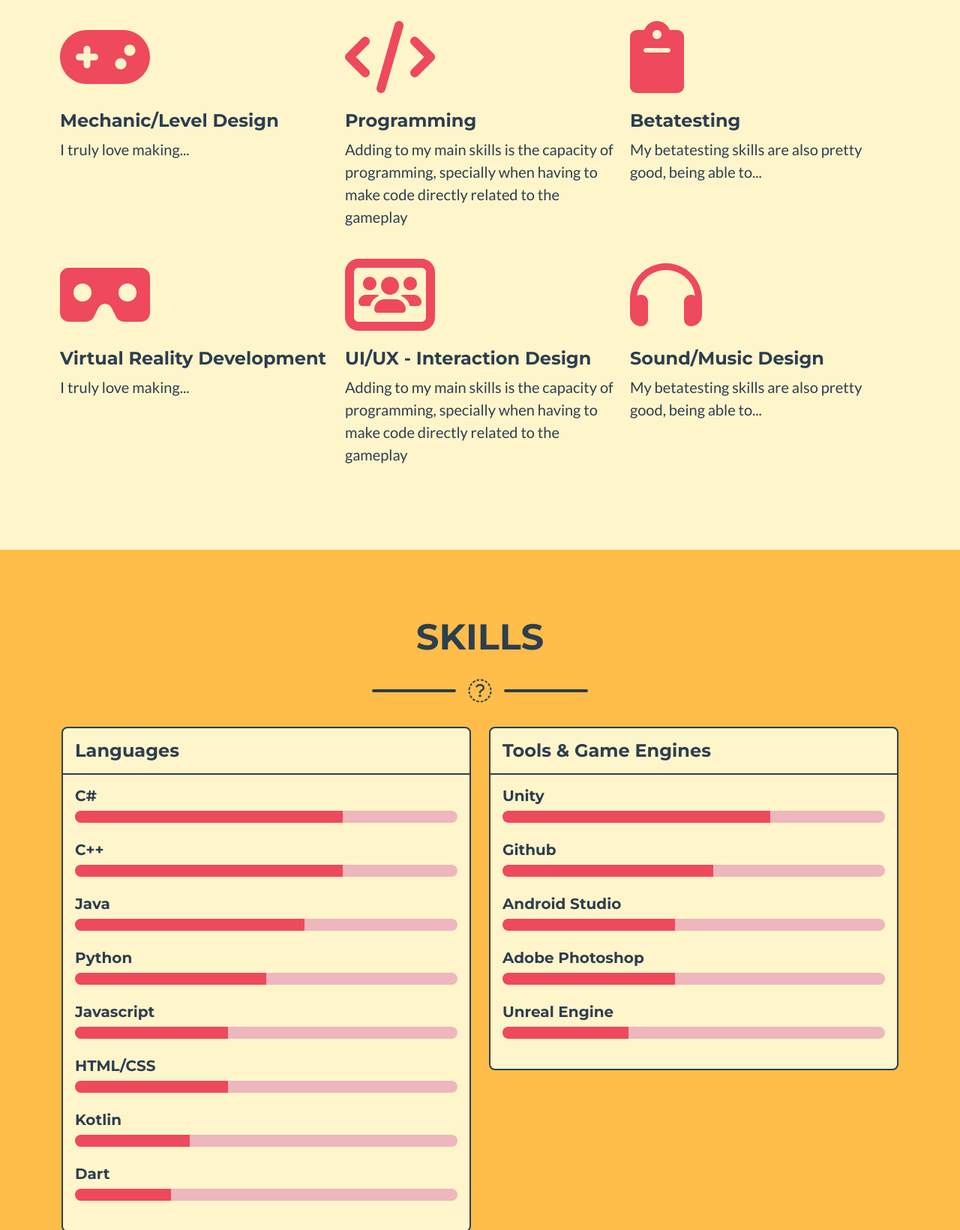
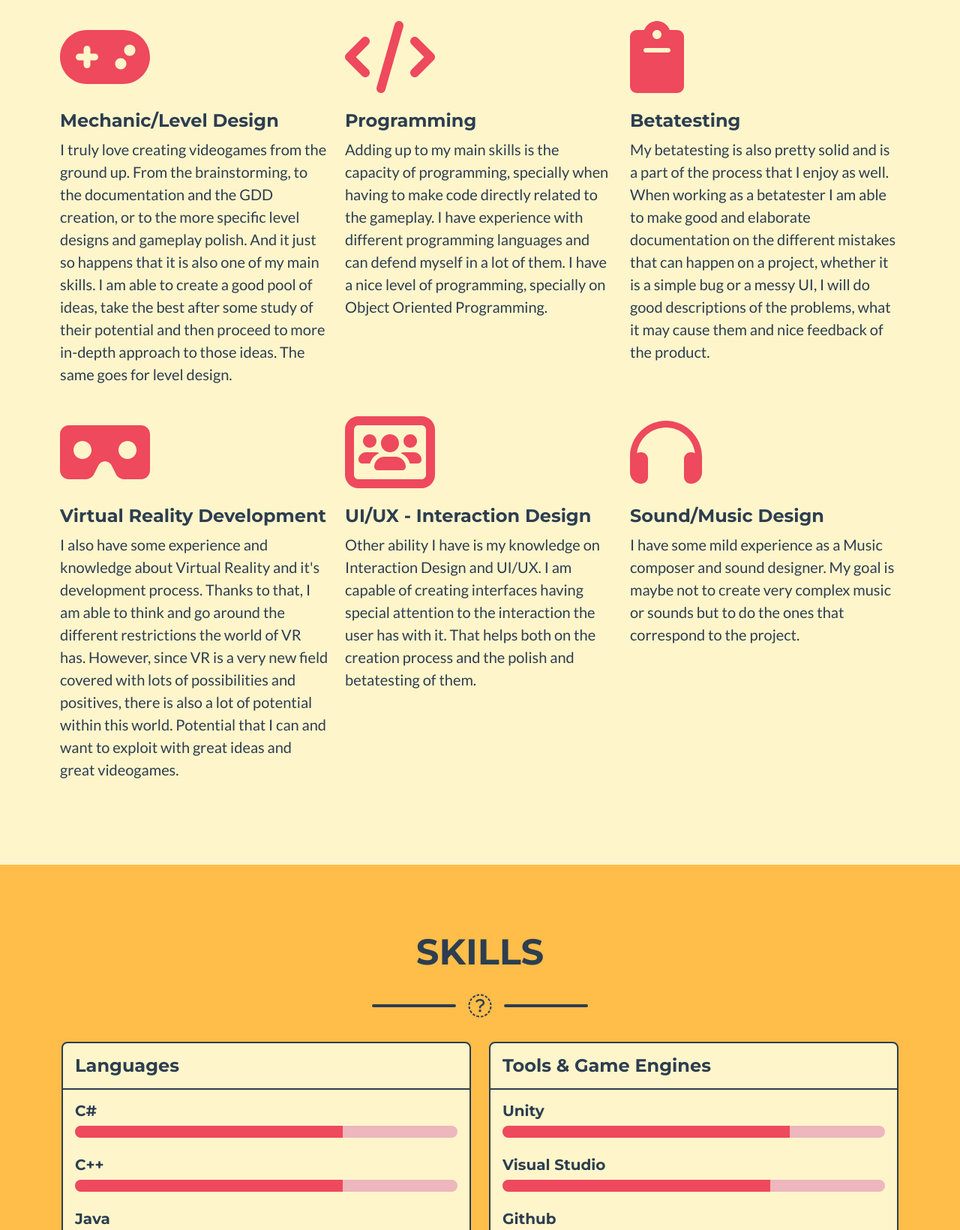
Before and after one commit to FelipeBermejo/FelipeBermejo.github.io, a plain HTML site: page index.html in a window 1280 px wide. Shown: the part 2425-4065 px from the top of the page at 75% size. Drawn offline with nearby package versions, Linux system fonts and the light colour scheme.

Commit message:
Mejora de textos

```diff
--- a/index.html
+++ b/index.html
@@ -149,29 +149,29 @@
                 <div class="row">
                     <div class="col-lg-4-icons ms-auto"><i class="fa-solid fa-gamepad"></i>
                       <h4 class="text-primary">Mechanic/Level Design</h4>
-                      <p class="lead text-primary">I truly love making...</p>
+                      <p class="lead text-primary">I truly love creating videogames from the ground up. From the brainstorming, to the documentation and the GDD creation, or to the more specific level designs and gameplay polish. And it just so happens that it is also one of my main skills. I am able to create a good pool of ideas, take the best after some study of their potential and then proceed to more in-depth approach to those ideas. The same goes for level design. </p>
                     </div>
                     <div class="col-lg-4-icons me-auto"><i class="fa-solid fa-code"></i>
                       <h4 class="text-primary">Programming</h4>
-                      <p class="lead text-primary">Adding to my main skills is the capacity of programming, specially when having to make code directly related to the gameplay</p>
+                      <p class="lead text-primary">Adding up to my main skills is the capacity of programming, specially when having to make code directly related to the gameplay. I have experience with different programming languages and can defend myself in a lot of them. I have a nice level of programming, specially on Object Oriented Programming. </p>
                     </div>
                     <div class="col-lg-4-icons me-auto"><i class="fa-solid fa-clipboard"></i>
                       <h4 class="text-primary">Betatesting</h4>
-                      <p class="lead text-primary">My betatesting skills are also pretty good, being able to...</p>
+                      <p class="lead text-primary">My betatesting is also pretty solid and is a part of the process that I enjoy as well. When working as a betatester I am able to make good and elaborate documentation on the different mistakes that can happen on a project, whether it is a simple bug or a messy UI, I will do good descriptions of the problems, what it may cause them and nice feedback of the product.</p>
                     </div>
                 </div>
                  <div class="row">
                     <div class="col-lg-4-icons ms-auto"><i class="fa-solid fa-vr-cardboard"></i></i></i>
                       <h4 class="text-primary">Virtual Reality Development</h4>
-                      <p class="lead text-primary">I truly love making...</p>
+                      <p class="lead text-primary">I also have some experience and knowledge about Virtual Reality and it's development process. Thanks to that, I am able to think and go around the different restrictions the world of VR has. However, since VR is a very new field covered with lots of possibilities and positives, there is also a lot of potential within this world. Potential that I can and want to exploit with great ideas and great videogames. </p>
                     </div>
                     <div class="col-lg-4-icons me-auto"><i class="fa-solid fa-users-rectangle"></i></i></i>
                       <h4 class="text-primary">UI/UX - Interaction Design</h4>
-                      <p class="lead text-primary">Adding to my main skills is the capacity of programming, specially when having to make code directly related to the gameplay</p>
+                      <p class="lead text-primary">Other ability I have is my knowledge on Interaction Design and UI/UX. I am capable of creating interfaces having special attention to the interaction the user has with it. That helps both on the creation process and the polish and betatesting of them.</p>
                     </div>
                     <div class="col-lg-4-icons me-auto"><i class="fa-solid fa-headphones"></i></i>
                       <h4 class="text-primary">Sound/Music Design</h4>
-                      <p class="lead text-primary">My betatesting skills are also pretty good, being able to...</p>
+                      <p class="lead text-primary">I have some mild experience as a Music composer and sound designer. My goal is maybe not to create very complex music or sounds but to do the ones that correspond to the project.</p>
                     </div>
             </div>
         </section>
@@ -237,23 +237,35 @@
                   <h4 class="m-0 font-weight-bold text-primary">Tools & Game Engines</h4>
                 </div>
                   <div class="card-body">
-                    <h5 class=" font-weight-bold text-primary">Unity <span class="float-end small"></span></h5>
+                    <h5 class=" font-weight-bold text-primary">Unity<span class="float-end small"></span></h5>
                     <div class="progress mb-4">
-                        <div class="progress-bar level-advanced" role="progressbar" style="width: 70%" aria-valuenow="70" aria-valuemin="0" aria-valuemax="100"></div>
+                        <div class="progress-bar level-advanced" role="progressbar" style="width: 75%" aria-valuenow="75" aria-valuemin="0" aria-valuemax="100"></div>
                     </div>
-                    <h5 class=" font-weight-bold text-primary">Github <span class="float-end small"></span></h5>
+                    <h5 class=" font-weight-bold text-primary">Visual Studio<span class="float-end small"></span></h5>
+                    <div class="progress mb-4">
+                        <div class="progress-bar level-medium" role="progressbar" style="width: 70%" aria-valuenow="70" aria-valuemin="0" aria-valuemax="100"></div>
+                    </div>
+                    <h5 class=" font-weight-bold text-primary">Github<span class="float-end small"></span></h5>
+                    <div class="progress mb-4">
+                        <div class="progress-bar level-medium" role="progressbar" style="width: 60%" aria-valuenow="60" aria-valuemin="0" aria-valuemax="100"></div>
+                    </div>
+                    <h5 class=" font-weight-bold text-primary">Android Studio<span class="float-end small"></span></h5>
                     <div class="progress mb-4">
                         <div class="progress-bar level-medium" role="progressbar" style="width: 55%" aria-valuenow="55" aria-valuemin="0" aria-valuemax="100"></div>
                     </div>
-                    <h5 class=" font-weight-bold text-primary">Android Studio <span class="float-end small"></span></h5>
+                    <h5 class=" font-weight-bold text-primary">Microsoft Office<span class="float-end small"></span></h5>
                     <div class="progress mb-4">
-                        <div class="progress-bar level-medium" role="progressbar" style="width: 45%" aria-valuenow="45" aria-valuemin="0" aria-valuemax="100"></div>
+                        <div class="progress-bar level-medium" role="progressbar" style="width: 55%" aria-valuenow="55" aria-valuemin="0" aria-valuemax="100"></div>
                     </div>
-                    <h5 class=" font-weight-bold text-primary">Adobe Photoshop <span class="float-end small"></span></h5>
+                    <h5 class=" font-weight-bold text-primary">Adobe Photoshop<span class="float-end small"></span></h5>
                     <div class="progress mb-4">
-                        <div class="progress-bar level-medium" role="progressbar" style="width: 45%" aria-valuenow="45" aria-valuemin="0" aria-valuemax="100"></div>
+                        <div class="progress-bar level-medium" role="progressbar" style="width: 50%" aria-valuenow="50" aria-valuemin="0" aria-valuemax="100"></div>
                     </div>
-                    <h5 class=" font-weight-bold text-primary">Unreal Engine <span class="float-end small"></span></h5>
+                    <h5 class=" font-weight-bold text-primary">Trello<span class="float-end small"></span></h5>
+                    <div class="progress mb-4">
+                        <div class="progress-bar level-medium" role="progressbar" style="width: 40%" aria-valuenow="40" aria-valuemin="0" aria-valuemax="100"></div>
+                    </div>
+                    <h5 class=" font-weight-bold text-primary">Adobe Audition<span class="float-end small"></span></h5>
                     <div class="progress mb-4">
                         <div class="progress-bar level-basic" role="progressbar" style="width: 33%" aria-valuenow="33" aria-valuemin="0" aria-valuemax="100"></div>
                     </div>
```
